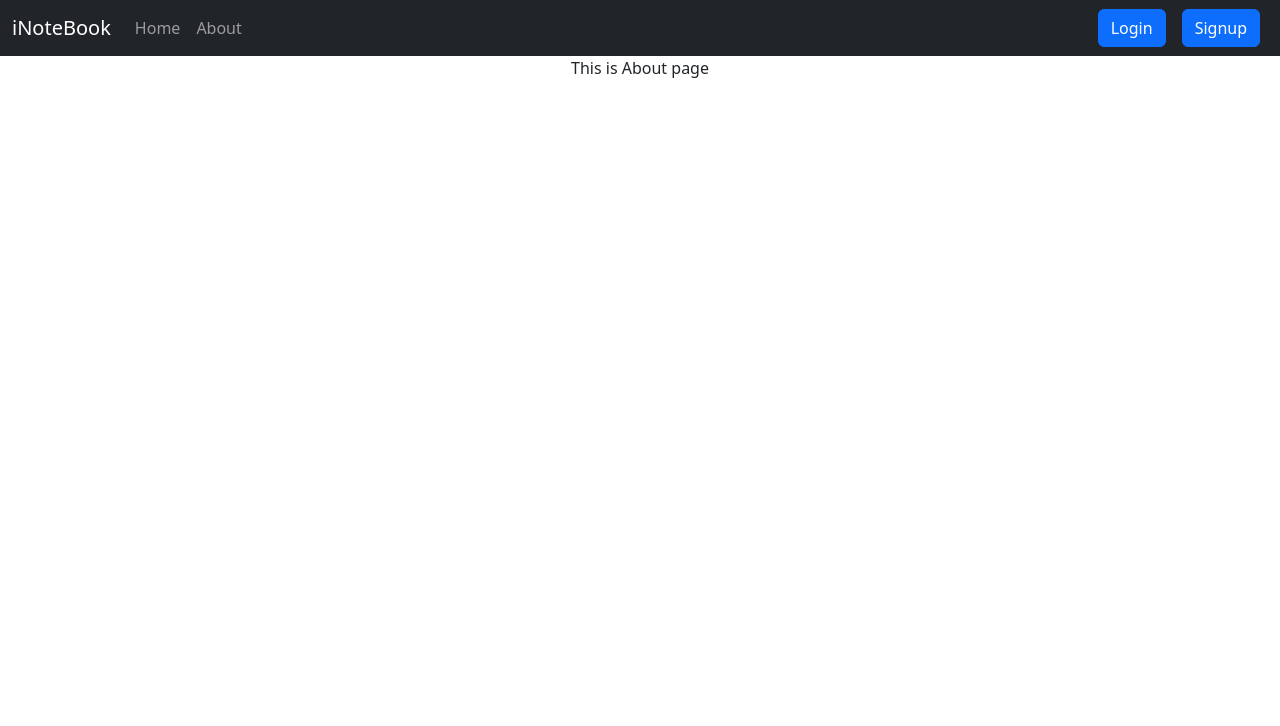
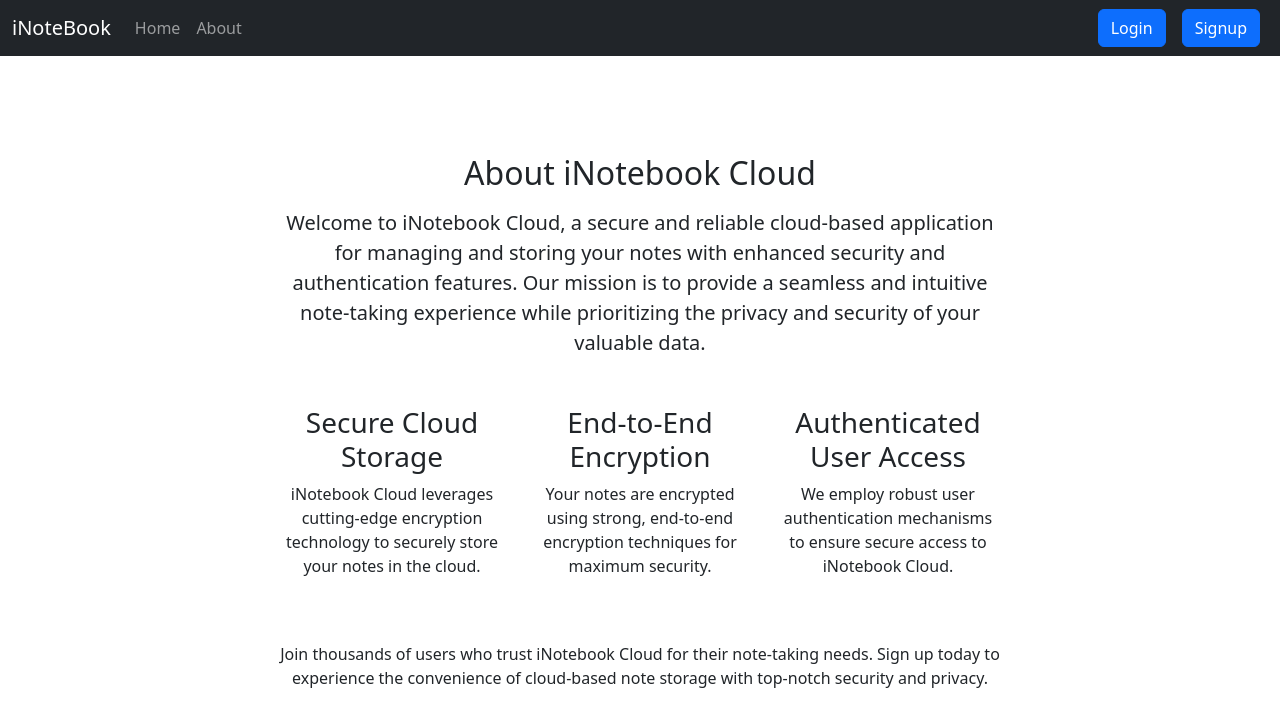
Before and after one commit to suparnav74/inotebook, a React (Create React App) app: page /about in a window 1280 px wide. Shown: the top 726 px of the page. Built offline with nearby package versions, Linux system fonts and the light colour scheme; the HTML template or start-up script is replaced by a standard one.

Commit message:
With Logout

```diff
--- a/src/components/About.js
+++ b/src/components/About.js
@@ -4,7 +4,41 @@ const About = () => {
 
   return (
     <div>
-      This is About page
+      <div className="container py-5">
+      <div className="row">
+        <div className="col-md-8 offset-md-2">
+          <div className="text-center mb-5">
+            <h2 className="mb-3">About iNotebook Cloud</h2>
+            <p className="lead">Welcome to iNotebook Cloud, a secure and reliable cloud-based application for managing and storing your notes with enhanced security and authentication features. Our mission is to provide a seamless and intuitive note-taking experience while prioritizing the privacy and security of your valuable data.</p>
+          </div>
+
+          <div className="row">
+            <div className="col-md-4">
+              <div className="feature text-center">
+                <h3>Secure Cloud Storage</h3>
+                <p>iNotebook Cloud leverages cutting-edge encryption technology to securely store your notes in the cloud.</p>
+              </div>
+            </div>
+            <div className="col-md-4">
+              <div className="feature text-center">
+                <h3>End-to-End Encryption</h3>
+                <p>Your notes are encrypted using strong, end-to-end encryption techniques for maximum security.</p>
+              </div>
+            </div>
+            <div className="col-md-4">
+              <div className="feature text-center">
+                <h3>Authenticated User Access</h3>
+                <p>We employ robust user authentication mechanisms to ensure secure access to iNotebook Cloud.</p>
+              </div>
+            </div>
+          </div>
+
+          <div className="text-center mt-5">
+            <p>Join thousands of users who trust iNotebook Cloud for their note-taking needs. Sign up today to experience the convenience of cloud-based note storage with top-notch security and privacy.</p>
+          </div>
+        </div>
+      </div>
+    </div>
     </div>
   )
 }
--- a/src/components/Alert.js
+++ b/src/components/Alert.js
@@ -8,7 +8,7 @@ const Alert = (props) => {
         return lower.charAt(0).toUpperCase() + lower.slice(1);
     }
     return (
-        <div>
+        <div style={{height:'50px'}}>
             {props.Alert && <div className={`alert alert-${props.Alert.type} alert-dismissible fade show`} style={{textAlign:'justify'}} role="alert">
 
             <strong>{capitalize(props.Alert.type)}</strong> : {props.Alert.msg}
--- a/src/components/Login.js
+++ b/src/components/Login.js
@@ -2,30 +2,29 @@ import React, { useState } from 'react'
 import { useNavigate } from 'react-router-dom'
 
 const Login = (props) => {
-    const [credentials, setcredentials] = useState({email:"",password:""})
+  const [credentials, setcredentials] = useState({ email: "", password: "" })
   let navigate = useNavigate();
 
-    const handleSubmit = async(e)=>{
+  const handleSubmit = async (e) => {
     e.preventDefault();
     const response = await fetch("http://localhost:5000/api/auth/login", {
       method: "POST",
       headers: {
         "Content-Type": "application/json",
       },
-            body: JSON.stringify({email:credentials.email,password:credentials.password}),
+      body: JSON.stringify({ email: credentials.email, password: credentials.password }),
     });
     const json = await response.json()
     console.log(json);
-          if(json.success)
-          {
+    if (json.success) {
       //save the auth token and redirect
-            localStorage.setItem('token',json.authtoken)
+      localStorage.setItem('token', json.authToken)
+      props.showAlert("Account Logged in Successfully", 'success')
       navigate('/')
-            props.showAlert("Account Logged in Successfully",'success')
     }
-          else{
+    else {
       //alert("Invalid Credentials")
-            props.showAlert("Invalid Credentials",'danger')
+      props.showAlert("Invalid Credentials", 'danger')
     }
   }
   const onChange = (e) => {
@@ -34,18 +33,21 @@ const Login = (props) => {
 
 
   return (
-        <div className='container' style={{textAlign:'justify'}}>
+    <div className='mt-3'>
+      <h2>Login to continue to iNotebook</h2>
+      <div className='container' style={{ textAlign: 'justify' }}>
         <form onSubmit={handleSubmit}>
           <div className="mb-3">
             <label htmlFor="email" className="form-label">Email address</label>
-                    <input type="email" className="form-control" id="email" value={credentials.email} onChange={onChange} name='email' aria-describedby="emailHelp"/>
+            <input type="email" className="form-control" id="email" value={credentials.email} onChange={onChange} name='email' aria-describedby="emailHelp" />
           </div>
           <div className="mb-3">
             <label htmlFor="password" className="form-label">Password</label>
-                    <input type="password" className="form-control" id="password" value={credentials.password} onChange={onChange} name='password'/>
+            <input type="password" className="form-control" id="password" value={credentials.password} onChange={onChange} name='password' />
           </div>
           <button type="submit" className="btn btn-primary">Submit</button>
         </form>
+      </div>
     </div>
   )
 }
--- a/src/components/NavBar.js
+++ b/src/components/NavBar.js
@@ -1,14 +1,19 @@
 import { useEffect } from 'react'
 import React from 'react'
-import { Link,useLocation } from 'react-router-dom'
+import { Link,useNavigate,useLocation } from 'react-router-dom'
 
 const NavBar = () => {
 
   let location = useLocation();
-
+  let navigate =useNavigate();
   useEffect(() => {
      console.log(location)
   }, [location]);
+
+  const handleLogout =()=>{
+    localStorage.removeItem('token');
+    navigate('/login')
+  }
 
   return (
     <>
@@ -27,10 +32,10 @@ const NavBar = () => {
           <Link className={`nav-link ${location.pathname}==='/About'? "active":""`} to="/About">About</Link>
         </li>
       </ul>
-      <form className="d-flex">
+      {!(localStorage.getItem('token')) ? <form className="d-flex">
       <Link className="btn btn-primary mx-2" to="/login" role="button">Login</Link>
       <Link className="btn btn-primary mx-2" to="/signup" role="button">Signup</Link>
-      </form>
+      </form> : <button onClick={handleLogout} className='btn btn-primary'>Logout</button>}
     </div>
   </div>
 </nav>
--- a/src/components/Notes.js
+++ b/src/components/Notes.js
@@ -2,13 +2,23 @@ import React, { useContext, useEffect, useRef, useState } from 'react'
 import noteContext from "../context/notes/noteContext";
 import NoteItem from './NoteItem';
 import AddNote from './AddNote';
+import { useNavigate } from 'react-router-dom';
 
 const Notes = (props) => {
   const context = useContext(noteContext);
   const { notes, getNote, editNote } = context;
+  let navigate =useNavigate()
   useEffect(() => {
-    getNote()
-  }, [])
+    if(localStorage.getItem('token'))
+    {
+      getNote()
+    }
+    else
+    {
+      navigate("/login")
+    }
+    // eslint-disable-next-line
+  },[])
 
  const {showAlert}=props;
   const updateNote = (currentNote) => {
@@ -98,10 +108,9 @@ const Notes = (props) => {
         {notes.length === 0 && "No notes to display"}
       </div>
       <div className='row my-3' style={{ textAlign: "justify" }}>
-
-        {notes.map((notes) => {
+        {Array.isArray(notes) ? notes.map((notes) =>{
           return <NoteItem key={notes._id} updateNote={updateNote} showAlert={showAlert} note={notes} />;
-        })}
+        }) : <p>No notes available.</p>}
       </div>
     </>
   )
--- a/src/components/Signup.js
+++ b/src/components/Signup.js
@@ -3,35 +3,36 @@ import React from 'react'
 import { useNavigate } from 'react-router-dom'
 
 const Signup = (props) => {
-    const [credentials, setcredentials] = useState({name:"",email:"",password:"",cpassword:""})
+    const [credentials, setcredentials] = useState({ name: "", email: "", password: "", cpassword: "" })
     let navigate = useNavigate();
-    const handleSubmit = async(e)=>{
+    const handleSubmit = async (e) => {
         e.preventDefault();
-        const {name,email,password} = credentials;
+        const { name, email, password } = credentials;
         const response = await fetch("http://localhost:5000/api/auth/createuser", {
             method: "POST",
             headers: {
                 "Content-Type": "application/json",
             },
-            body: JSON.stringify({name:name,email:email,password:password}),
+            body: JSON.stringify({ name: name, email: email, password: password }),
         });
         const json = await response.json()
         console.log(json);
-          if(json.success)
-          {
+        if (json.success) {
             //save the auth token and redirect
-            localStorage.setItem('token',json.authtoken)
+            localStorage.setItem('token', json.authToken)
             navigate('/')
-            props.showAlert("Account Signup Successfully",'success')
+            props.showAlert("Account Signup Successfully", 'success')
         }
-          else{
-            props.showAlert("Invalid Credentials",'danger')
+        else {
+            props.showAlert("Invalid Credentials", 'danger')
         }
     }
     const onChange = (e) => {
         setcredentials({ ...credentials, [e.target.name]: e.target.value })
     }
     return (
+        <div className='mt-3'>
+            <h2>Create a account to use iNotebook</h2>
             <div className='container' style={{ textAlign: 'justify' }}>
                 <form onSubmit={handleSubmit}>
                     <div className="mb-3">
@@ -44,7 +45,7 @@ const Signup = (props) => {
                     </div>
                     <div className="mb-3">
                         <label htmlFor="password" className="form-label">Password</label>
-                    <input type="password" className="form-control" id="password" value={credentials.password} onChange={onChange} name='password' minLength={5} required/>
+                        <input type="password" className="form-control" id="password" value={credentials.password} onChange={onChange} name='password' minLength={5} required />
                     </div>
                     <div className="mb-3">
                         <label htmlFor="cpassword" className="form-label">Confirm Password</label>
@@ -53,6 +54,7 @@ const Signup = (props) => {
                     <button type="submit" className="btn btn-primary">Submit</button>
                 </form>
             </div>
+        </div>
     )
 }
 
```
Also changed, not shown: src/context/notes/NoteState.js (+21 -19 lines). Lines whose indentation alone changed are shown as unchanged.
